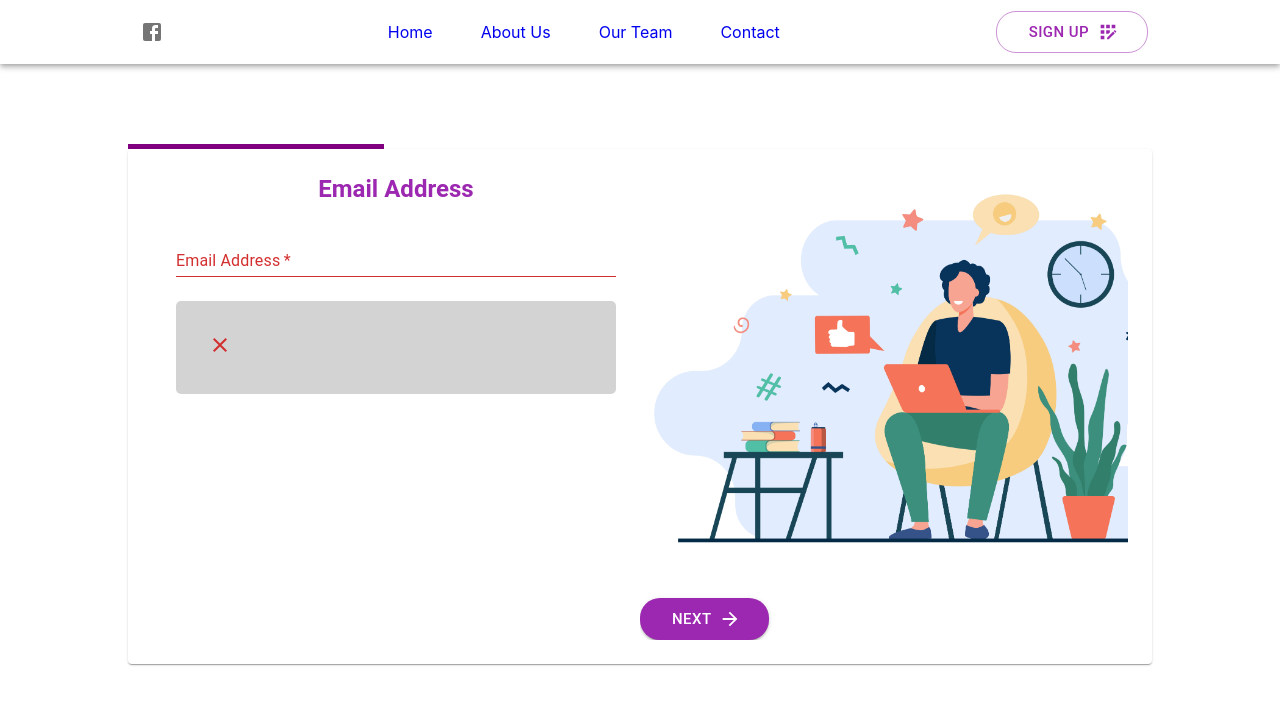
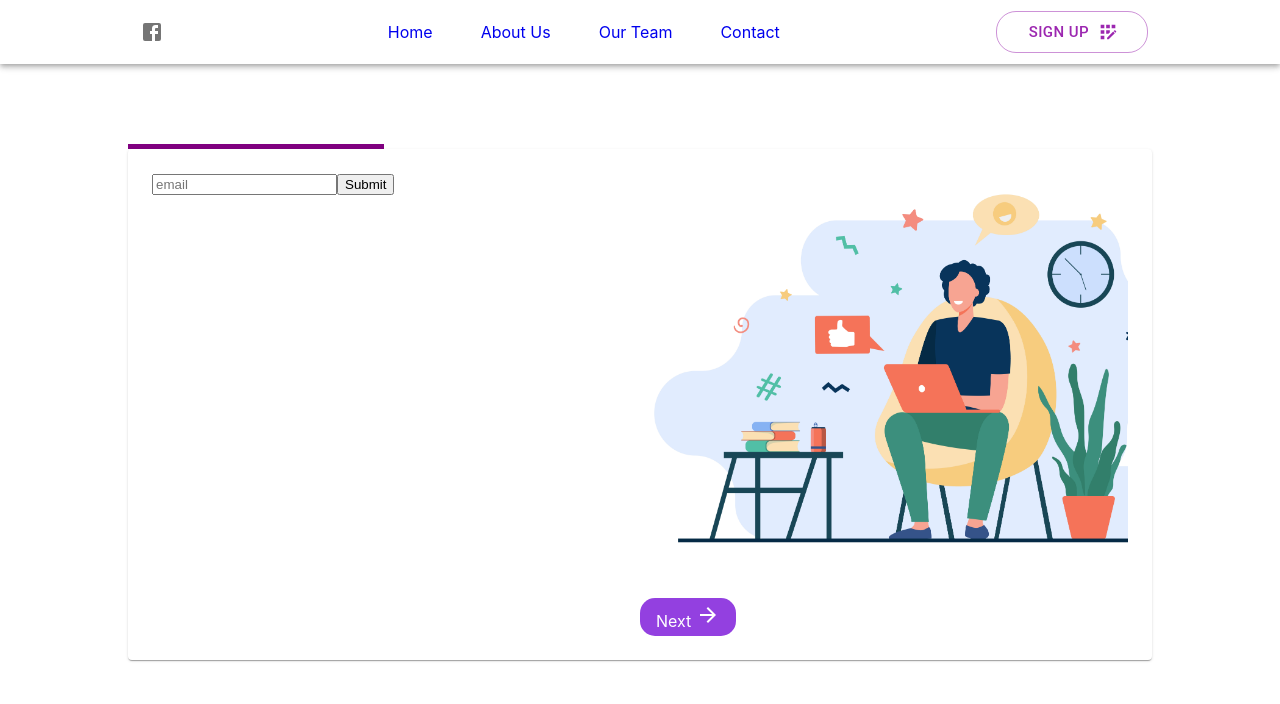
Before and after one commit to abdulkarimogaji/progressive-signup-form, a React (Create React App) app: page / in a window 1280 px wide. Both pictures are taken after a click on the button "SIGN UP". Shown: the top 704 px of the page. Built offline with nearby package versions, Linux system fonts and the light colour scheme.

Commit message:
Replaced validation with formik and yup

```diff
--- a/package.json
+++ b/package.json
@@ -16,12 +16,14 @@
     "@types/react": "^16.14.25",
     "@types/react-dom": "^16.9.14",
     "@types/react-redux": "^7.1.24",
+    "formik": "^2.2.9",
     "react": "^18.0.0",
     "react-dom": "^18.0.0",
     "react-redux": "^7.2.8",
     "react-router-dom": "^6.3.0",
     "react-scripts": "5.0.1",
-    "typescript": "^4.1.6"
+    "typescript": "^4.1.6",
+    "yup": "^0.32.11"
   },
   "scripts": {
     "start": "react-scripts start",
--- a/src/App.css
+++ b/src/App.css
@@ -1,3 +1,10 @@
 a {
   text-decoration: none;
 }
+
+.btn {
+  background-color: rgb(147, 64, 224);
+  color: white;
+  border-radius: 15px;
+  padding: 0.3rem 1rem;
+}
--- a/src/components/Forms/FormOne.tsx
+++ b/src/components/Forms/FormOne.tsx
@@ -8,10 +8,26 @@ import { RootState } from '../../app/store'
 import { useSelector, useDispatch } from 'react-redux'
 import { setEmail, setEmailErrors } from '../../features/user/userSlice'
 import { validateEmail, anyError } from "./validations";
+import { Formik, Form, Field, ErrorMessage } from "formik";
 import ErrorBox from "../ErrorBox";
+import * as Yup from 'yup'
+import { useSearchParams } from "react-router-dom";
 
 
+const validationSchema = Yup.object({
+  email: Yup.string().required("This field is required").email("Must provide a valid email Address")
+})
+const initialState = {
+  email: ""
+}
+
 const FormOne = () => {
+  const [searchParams, setSearchParams] = useSearchParams()
+  const handleSubmit = () => {
+    console.log("Submitted");
+  setSearchParams({ form_id: '2'});
+
+  }
   // const [email, setEmail] = useState("")
   // const [emailErr, setEmailErr] = useState({} as myValidation)
   const emailErr = useSelector((state: RootState) => state.user.loginErrors.email)
@@ -23,26 +39,33 @@ const FormOne = () => {
     dispatch(setEmailErrors(err))
   };
   return (
-    <Box>
-      <Typography
-        variant="h5"
-        color="secondary"
-        fontWeight="bold"
-        textAlign="center"
-      >
-        Email Address
-      </Typography>
-      <Stack spacing={3} p={3}>
-        <TextField
-          variant="standard"
-          label="Email Address"
-          error={anyError(emailErr)}
-          required
-          onChange={handleChange}
-        ></TextField>
-        <ErrorBox validation={emailErr} />
-      </Stack>
-    </Box>
+    // <Box>
+    //   <Typography
+    //     variant="h5"
+    //     color="secondary"
+    //     fontWeight="bold"
+    //     textAlign="center"
+    //   >
+    //     Email Address
+    //   </Typography>
+    //   <Stack spacing={3} p={3}>
+    //     <TextField
+    //       variant="standard"
+    //       label="Email Address"
+    //       error={anyError(emailErr)}
+    //       required
+    //       onChange={handleChange}
+    //     ></TextField>
+    //     <ErrorBox validation={emailErr} />
+    //   </Stack>
+    // </Box>
+    <Formik onSubmit={handleSubmit} validationSchema={validationSchema} initialValues={initialState}>
+      <Form>
+        <Field type="email" name="email" placeholder="email" />
+        <ErrorMessage name="email"/>
+        <input type="submit" id="formSubmit" />
+      </Form>
+    </Formik>
   );
 };
 export default FormOne;
--- a/src/components/Forms/FormThree.tsx
+++ b/src/components/Forms/FormThree.tsx
@@ -3,11 +3,26 @@ import { useDispatch, useSelector } from "react-redux";
 import { RootState } from "../../app/store";
 import ErrorBox from "../ErrorBox";
 import { setPassword, setPasswordErrs } from "../../features/user/userSlice";
+import { useSearchParams } from "react-router-dom";
+import { Formik, Field, Form, ErrorMessage } from "formik"
+import * as Yup from 'yup'
 
 
 
+const initialValues = {
+
+}
+const validationSchema = Yup.object({
+  password: Yup.string().required("THis field is requied").min(6),
+  password2: Yup.string().required("THis field is requied")
+})
+
 const FormThree = () => {
+  const [searchParams, setSearchParams] = useSearchParams()
 
+  const handleSubmit = () => {
+    setSearchParams({form_id:"4"})
+  }
   const password = useSelector((state: RootState) => state.user.password)
   const passwordErrs = useSelector((state: RootState) => state.user.loginErrors.password)
   const dispatch = useDispatch()
@@ -32,23 +47,15 @@ const FormThree = () => {
   }
 
   return (
-    <Box>
-      <Typography
-        variant="h5"
-        color="secondary"
-        fontWeight="bold"
-        textAlign="center"
-      >
-        Password
-      </Typography>
-      <Stack spacing={3} p={3}>
-      <Input type="password" placeholder="Password" onChange={handlePasswordChange}/>
-      <Input type="password" placeholder="Password Confirmation" onChange={handleConfirmation}/>
-      <ErrorBox validation={passwordErrs}/>
-
-      </Stack>
-
-    </Box>
+    <Formik onSubmit={handleSubmit} initialValues={initialValues} validationSchema={validationSchema}>
+      <Form>
+        <Field name="password" placeholder="password" type="password" />
+        <ErrorMessage name="password" />
+        <Field name="password2" placeholder="password confirmation" type="password" />
+        <ErrorMessage name="password2" />
+        <input type="submit" id="formSubmit" />
+      </Form>
+    </Formik>
   );
 };
 export default FormThree;
--- a/src/components/Forms/FormTwo.tsx
+++ b/src/components/Forms/FormTwo.tsx
@@ -21,8 +21,34 @@ import {
   validatePhonenum,
   anyError,
 } from "./validations";
+import { Formik, Form, Field, ErrorMessage } from 'formik'
+import * as Yup from 'yup';
+
+import { useSearchParams } from 'react-router-dom'
+const initialValues = {
+  firstName: '',
+  lastName: '',
+  Address: '',
+  nickName: '',
+  phoneNum: ''
+}
+
+const validationSchema = Yup.object({
+  firstName: Yup.string().required('This field is required'),
+  lastName: Yup.string().required('This field is required'),
+  address: Yup.string().required('This field is required').min(20),
+  phoneNum: Yup.string().required('This field is required'),
+  nickName: Yup.string()
+
+})
 
 const FormTwo = () => {
+  const [searchParams, setSearchParams] = useSearchParams()
+
+  const handleSubmit = () => {
+    console.log("Second Submit");
+    setSearchParams({form_id: '3'})
+  }
   // const validation = [
   //   ...formData.addressErr,
   //   ...formData.firstNameErr,
@@ -72,50 +98,70 @@ const FormTwo = () => {
   };
 
   return (
-    <Box>
-      <Typography
-        variant="h5"
-        color="secondary"
-        fontWeight="bold"
-        textAlign="center"
-      >
-        Personal Information
-      </Typography>
-      <Stack spacing={3} p={3}>
-        <TextField
-          variant="standard"
-          label="First Name"
-          error={anyError(firstName)}
-          required
-          onChange={handleFirstNameChange}
-        ></TextField>
-        <TextField
-          variant="standard"
-          label="Last Name"
-          error={anyError(lastName)}
-          required
-          onChange={handleLastNameChange}
-        ></TextField>
-        <TextField
-          variant="standard"
-          label="Phone Number"
-          error={anyError(phoneNum)}
-          required
-          onChange={handlePhoneNumChange}
-        ></TextField>
-        <TextField
-          variant="standard"
-          label="Nickname"
-          onChange={handleNickNameChange}
-        ></TextField>
-        <TextField
-          variant="standard"
-          label="Address"
-          onChange={handleAddrChange}
-        ></TextField>
-        <ErrorBox validation={loginErrors} />
-      </Stack>
-    </Box>
+    // <Box>
+    //   <Typography
+    //     variant="h5"
+    //     color="secondary"
+    //     fontWeight="bold"
+    //     textAlign="center"
+    //   >
+    //     Personal Information
+    //   </Typography>
+    //   <Stack spacing={3} p={3}>
+    //     <TextField
+    //       variant="standard"
+    //       label="First Name"
+    //       error={anyError(firstName)}
+    //       required
+    //       onChange={handleFirstNameChange}
+    //     ></TextField>
+    //     <TextField
+    //       variant="standard"
+    //       label="Last Name"
+    //       error={anyError(lastName)}
+    //       required
+    //       onChange={handleLastNameChange}
+    //     ></TextField>
+    //     <TextField
+    //       variant="standard"
+    //       label="Phone Number"
+    //       error={anyError(phoneNum)}
+    //       required
+    //       onChange={handlePhoneNumChange}
+    //     ></TextField>
+    //     <TextField
+    //       variant="standard"
+    //       label="Nickname"
+    //       onChange={handleNickNameChange}
+    //     ></TextField>
+    //     <TextField
+    //       variant="standard"
+    //       label="Address"
+    //       onChange={handleAddrChange}
+    //     ></TextField>
+    //     <ErrorBox validation={loginErrors} />
+    //   </Stack>
+    // </Box>
+    <Formik initialValues={initialValues} onSubmit={handleSubmit} validationSchema={validationSchema}>
+      <Form>
+      <Field name="firstName" placeholder="First Name" />
+      <ErrorMessage name="firstName" />
+      <Field name="lastName" placeholder="Last Name" />
+      <ErrorMessage name="lastName" />
+
+      <Field name="address" placeholder="Address" />
+      <ErrorMessage name="address" />
+
+      <Field name="phoneNum" placeholder="Phone Number" />
+      <ErrorMessage name="phoneNum" />
+
+      <Field name="nickName" placeholder="NickName" />
+      <ErrorMessage name="nickName" />
+
+      <input type="submit" id="formSubmit" />
+      </Form>
+
+    </Formik>
   );
 };
 export default FormTwo;
--- a/src/components/StartPage.tsx
+++ b/src/components/StartPage.tsx
@@ -110,20 +110,21 @@ const StartPage = () => {
                   </Button>
                 )}
                 {formId <= 4 && (
-                  <Button
-                    sx={{
-                      borderRadius: "20px",
-                      paddingX: "2rem",
-                    }}
-                    variant="contained"
-                    size="large"
-                    color="secondary"
-                    endIcon={<ArrowForward />}
-                    onClick={nextForm}
-                  >
-                    {" "}
-                    {formId === 4 ? "SignUp" : "Next"}
-                  </Button>
+                  <label htmlFor="formSubmit" className="btn">Next <ArrowForward /></label>
+                  // <Button
+                  //   sx={{
+                  //     borderRadius: "20px",
+                  //     paddingX: "2rem",
+                  //   }}
+                  //   variant="contained"
+                  //   size="large"
+                  //   color="secondary"
+                  //   endIcon={<ArrowForward />}
+                  //   onClick={nextForm}
+                  // >
+                  //   {" "}
+                  //   {formId === 4 ? "SignUp" : "Next"}
+                  // </Button>
                 )}
               </Stack>
             </Box>
```
Also changed, not shown: 1 other file (tests, documents, lock files or other folders).
